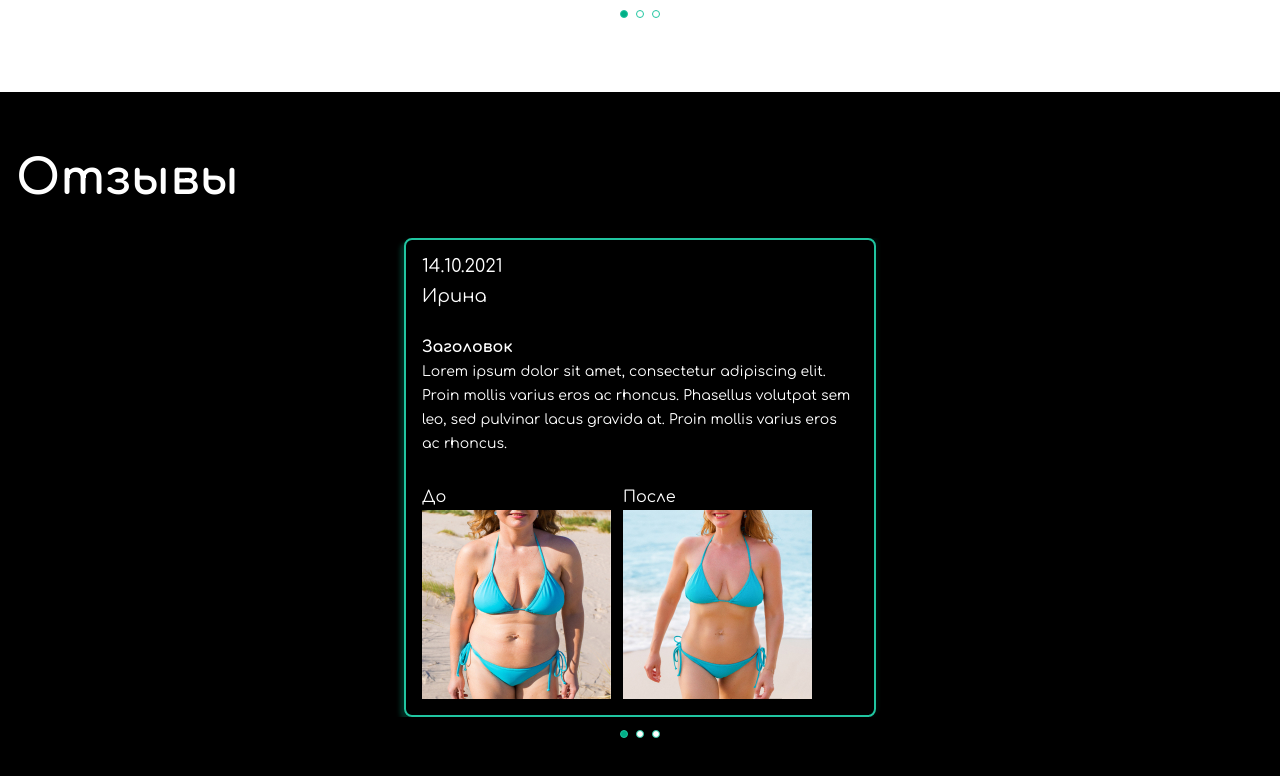
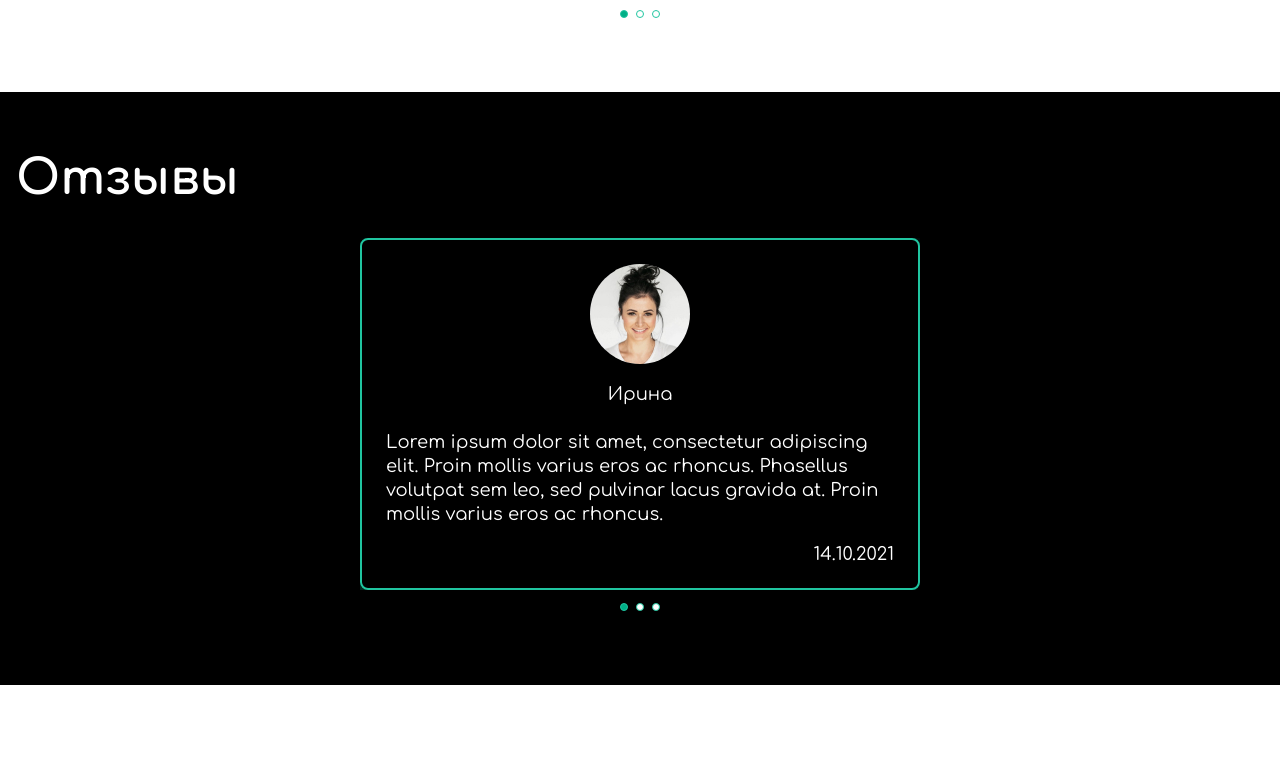
Before and after one commit to AlexeySapr/tmpl, a Gatsby site: page / in a window 1280 px wide. Shown: the part 628-1404 px from the top of the page. After the commit the page ends 1313 px from the top, so only its background shows below. Built offline with nearby package versions, Linux system fonts and the light colour scheme; Gatsby itself is replaced by a stand-in of ours.

Commit message:
Add review card

```diff
--- a/src/components/sliderCard/SliderCard.js
+++ b/src/components/resultCard/ResultCard.js
@@ -1,11 +1,11 @@
 import React from 'react';
 
-import * as s from './SliderCard.module.scss';
+import * as s from './ResultCard.module.scss';
 
 import womanBefore from '../../images/woman-before-pc.jpg';
 import womanAfter from '../../images/woman-after-pc.jpg';
 
-const SliderCard = () => {
+const ResultCard = () => {
   return (
     <div className={s.sliderWrapper}>
       <div className={s.slider}>
@@ -32,4 +32,4 @@ const SliderCard = () => {
   );
 };
 
-export default SliderCard;
+export default ResultCard;
--- a/src/components/results/Results.js
+++ b/src/components/results/Results.js
@@ -1,5 +1,5 @@
 import React from 'react';
-import SliderCard from '../sliderCard/SliderCard';
+import ResultCard from '../resultCard/ResultCard';
 import Title from '../title/Title';
 import Container from '../container/Container';
 
@@ -29,13 +29,13 @@ const Results = () => {
         modules={[Navigation, Pagination, Mousewheel, Keyboard]}
       >
         <SwiperSlide>
-          <SliderCard />
+          <ResultCard />
         </SwiperSlide>
         <SwiperSlide>
-          <SliderCard />
+          <ResultCard />
         </SwiperSlide>
         <SwiperSlide>
-          <SliderCard />
+          <ResultCard />
         </SwiperSlide>
       </Swiper>
     </Container>
--- /dev/null
+++ b/src/components/reviewCard/ReviewCard.js
@@ -0,0 +1,24 @@
+import React from 'react';
+import * as s from './ReviewCard.module.scss';
+
+import womanReview from '../../images/review-foto.jpg';
+
+const ReviewCard = () => {
+  return (
+    <div className={s.slider}>
+      <div className={s.imgWrapper}>
+        <img src={womanReview} alt="woman" />
+        <p className={s.card}>Ирина</p>
+      </div>
+
+      <p className={s.cardContent}>
+        Lorem ipsum dolor sit amet, consectetur adipiscing elit. Proin mollis
+        varius eros ac rhoncus. Phasellus volutpat sem leo, sed pulvinar lacus
+        gravida at. Proin mollis varius eros ac rhoncus.
+      </p>
+      <p className={`${s.card} ${s.date}`}>14.10.2021</p>
+    </div>
+  );
+};
+
+export default ReviewCard;
--- /dev/null
+++ b/src/components/reviewCard/ReviewCard.module.scss
@@ -0,0 +1,34 @@
+.imgWrapper {
+  text-align: center;
+  margin-bottom: 26px;
+}
+
+.imgWrapper img {
+  border-radius: 50%;
+  margin-bottom: 16px;
+}
+
+.slider {
+  padding: 24px;
+  border: 2px solid #20c5a0;
+  border-radius: 8px;
+  box-shadow: 2px -2px 4px rgba(0, 175, 135, 0.1),
+    -4px 4px 4px rgba(0, 175, 135, 0.25);
+
+  margin: 0 auto;
+}
+
+.card {
+  font-size: 18px;
+  line-height: 20px;
+}
+
+.date {
+  text-align: end;
+}
+
+.cardContent {
+  font-size: 18px;
+  line-height: 24px;
+  margin-bottom: 18px;
+}
--- a/src/components/reviews/Reviews.js
+++ b/src/components/reviews/Reviews.js
@@ -1,5 +1,6 @@
 import React from 'react';
-import SliderCard from '../sliderCard/SliderCard';
+
+import ReviewCard from '../reviewCard/ReviewCard';
 import Title from '../title/Title';
 import Container from '../container/Container';
 
@@ -8,16 +9,16 @@ import { Swiper, SwiperSlide } from 'swiper/react';
 
 // Import Swiper styles
 import 'swiper/css';
-import 'swiper/css/navigation';
 import 'swiper/css/pagination';
 
 import '../../styles/swiperStyles.scss';
 
 // import required modules
-import { Navigation, Pagination, Mousewheel, Keyboard } from 'swiper';
+import { Pagination, Mousewheel, Keyboard } from 'swiper';
 
 const Reviews = () => {
   const containerBaseStyles = {
+    // backgroundColor: '#dad5ef',
     backgroundColor: '#000000',
     color: '#ffffff',
   };
@@ -26,21 +27,22 @@ const Reviews = () => {
     <Container contStyles={containerBaseStyles}>
       <Title text={'Отзывы'} />
       <Swiper
+        slidesPerView={1}
+        spaceBetween={15}
         cssMode={true}
-        navigation={true}
         pagination={true}
         mousewheel={true}
         keyboard={true}
-        modules={[Navigation, Pagination, Mousewheel, Keyboard]}
+        modules={[Pagination, Mousewheel, Keyboard]}
       >
         <SwiperSlide>
-          <SliderCard />
+          <ReviewCard />
         </SwiperSlide>
         <SwiperSlide>
-          <SliderCard />
+          <ReviewCard />
         </SwiperSlide>
         <SwiperSlide>
-          <SliderCard />
+          <ReviewCard />
         </SwiperSlide>
       </Swiper>
     </Container>
```
Also changed, not shown: src/components/resultCard/ResultCard.module.scss (renamed from src/components/sliderCard/SliderCard.module.scss), src/images/review-foto.jpg (added).
